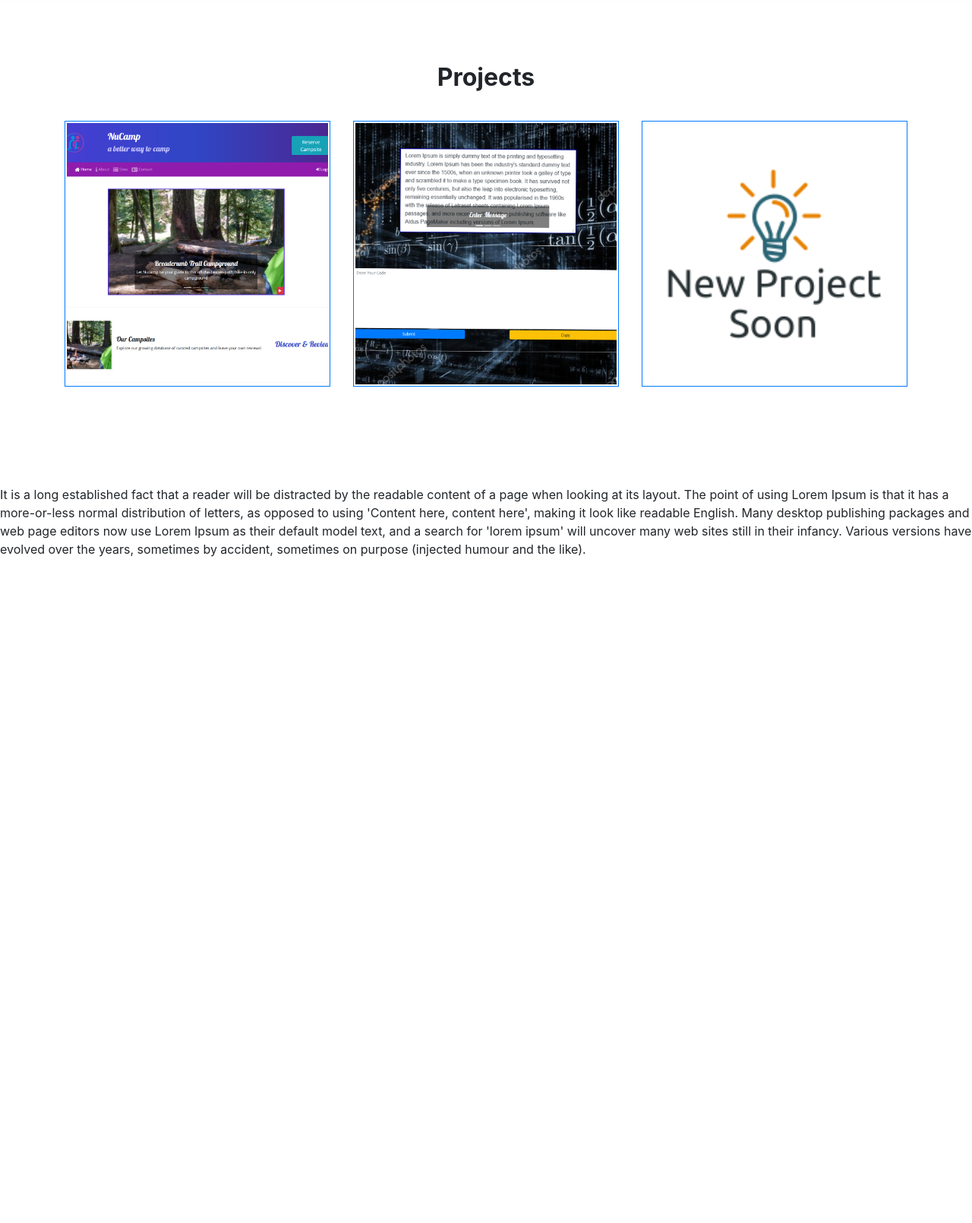
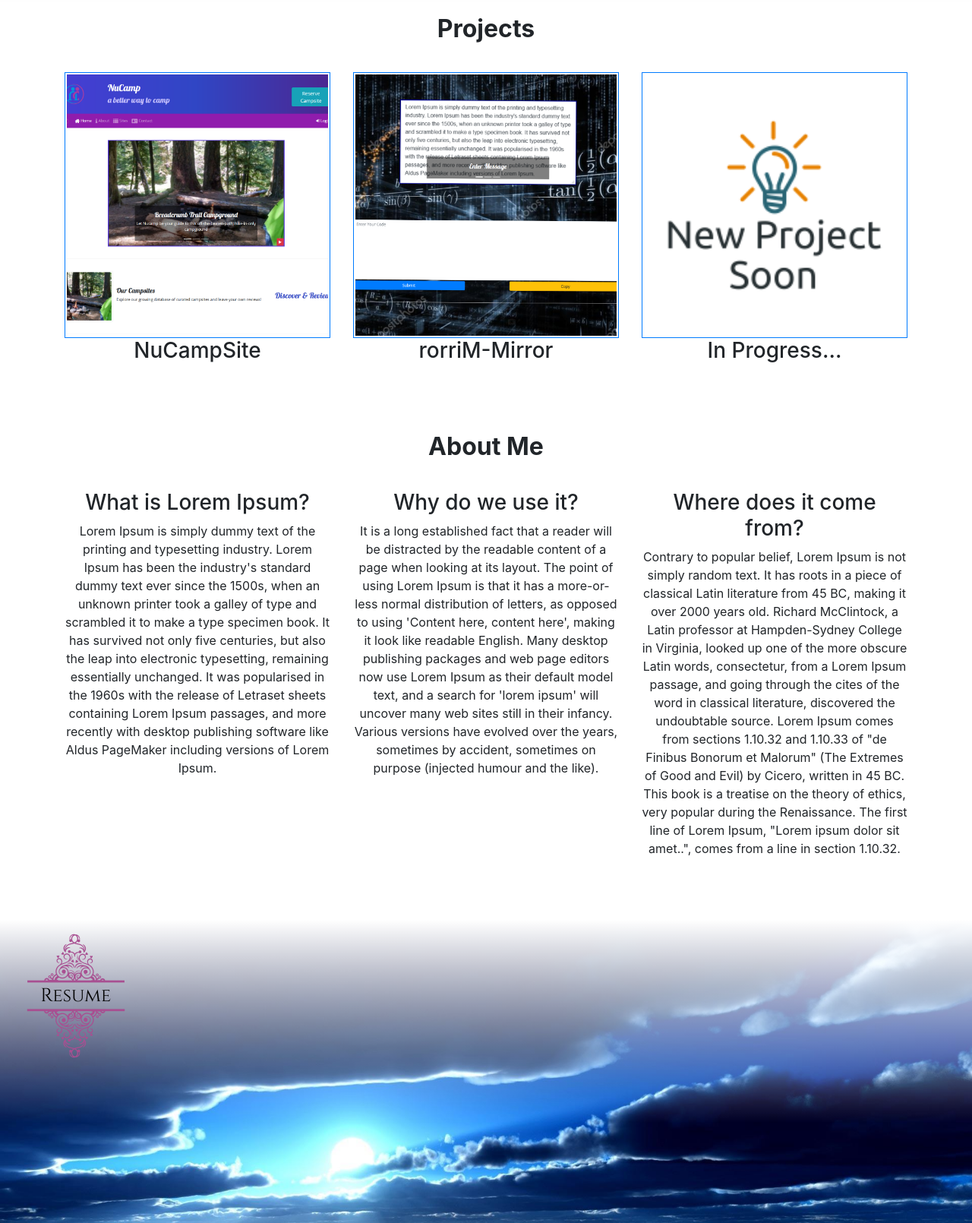
Before and after one commit to ChristopherC360/RE-Portfolio, a website: page index.html in a window 1280 px wide. Shown: the part 797-2407 px from the top of the page at 76% size. Before the commit the page ends 1532 px from the top, so only its background shows below. Drawn offline with nearby package versions, Linux system fonts and the light colour scheme; grey boxes are pictures that could not be loaded.

Commit message:
RE-Portfolio V0.5

```diff
--- a/css/styles.scss
+++ b/css/styles.scss
@@ -8,6 +8,15 @@ body {
 .bgHeaderJpg {
     height: 100%;
     background-image:linear-gradient(to bottom, rgba(0, 0, 0, 0), rgba(0, 0, 0, 0), rgba(0, 0, 0, 0), rgb(255, 255, 255)), url("../img/headerPicture.jpg");
+    background-repeat: no-repeat;
+    background-size: cover;
+    background-position: center;
+    position: relative;
+}
+
+.bgFooterJpg {
+    height: 100%;
+    background-image:linear-gradient(to top, rgba(0, 0, 0, 0), rgba(0, 0, 0, 0), rgba(0, 0, 0, 0), rgb(255, 255, 255)), url("../img/Smy82WU-high-quality-background-images.jpg");
     background-repeat: no-repeat;
     background-size: cover;
     background-position: center;
@@ -34,20 +43,15 @@ body {
     border: 1px solid;
 }
 
-.site-section {
-    padding: 5em 0;
+.sectionPad {
+    padding: 1em;
 }
 
-.section-heading {
+.sectionHeading {
     margin-bottom: 30px;
     position: relative;
-    z-index: 10;
 }
 
-.text-center {
-    text-align: center !important;
-}
-
-.single-portfolio {
+.projectMb {
     margin-bottom: 50px;
     display: block; }
--- a/index.html
+++ b/index.html
@@ -34,10 +34,10 @@
                             <a class="nav-link text-light" href="#home">Home</a>
                         </li>
                         <li class="nav-item col-3">
-                            <a class="nav-link text-light" href="#aboutMe">About</a>
+                            <a class="nav-link text-light" href="#projects">Projects</a>
                         </li>
                         <li class="nav-item col-3">
-                            <a class="nav-link text-light" href="#projects">Projects</a>
+                            <a class="nav-link text-light" href="#aboutMe">About</a>
                         </li>
                         <li class="nav-item col-3">
                             <a class="nav-link text-light" href="#contactMe">Contact</a>
@@ -61,45 +61,86 @@
         </div>
 
     </header>
-
-    <section class="site-section" id="projects">
+    <main>
+        <!-- Projects Section -->
+        <section class="sectionPad" id="projects">
             <div class="container">
                 <div class="row">
-                <div class="section-heading text-center col-md-12">
+                    <div class="sectionHeading text-center col-md-12">
                         <h2><strong>Projects</strong></h2>
                     </div>
                 </div>
-            <div>
                 <div class="row">
-                    <div class="single-portfolio col-sm-4">
+                    <div class="projectMb col-sm-4 text-center">
                         <div class="thumb">
-                            <a href="https://renucampsite.netlify.app/">
-                                <img class="image" src="img/NuCampSite.png" alt="">
+                            <a href="https://renucampsite.netlify.app/" target="_blank">
+                                <img class="image" src="img/NuCampSite.png" alt="NuCampSite">
                             </a>
+                            <h3>NuCampSite</h3>
                         </div>
                     </div>
-                    <div class="single-portfolio col-sm-4">
+                    <div class="projectMb col-sm-4 text-center">
                         <div class="thumb">
-                            <a href="https://rorrimmirror.netlify.app/">
-                                <img class="image" src="img/rorrimmirror.png" alt="">
+                            <a href="https://rorrimmirror.netlify.app/" target="_blank">
+                                <img class="image" src="img/rorrimmirror.png" alt="rorriM-Mirror">
                             </a>
+                            <h3>rorriM-Mirror</h3>
                         </div>
                     </div>
-                    <div class="single-portfolio col-sm-4">
+                    <div class="projectMb col-sm-4 text-center">
                         <div class="thumb">
-                            <a href="">
+                            <a href="" target="_blank">
                                 <img class="image" src="img/NewProjectSoon.png" alt="">
                             </a>
+                            <h3>In Progress...</h3>
                         </div>
                     </div>
                 </div>
             </div>
         </section>
 
+        <!-- About Me Section -->
+
+        <section class="sectionPad" id="aboutMe">
+            <div class="container">
+                <div class="row">
+                    <div class="sectionHeading text-center col-md-12">
+                        <h2><strong>About Me</strong></h2>
+                    </div>
+                </div>
+                <div class="row">
+                    <div class="projectMb col-sm-4 text-center">
+                        <div class="thumb">
+                            <h3>What is Lorem Ipsum?</h3>
+                            <P>Lorem Ipsum is simply dummy text of the printing and typesetting industry. Lorem Ipsum has been the industry's standard dummy text ever since the 1500s, when an unknown printer took a galley of type and scrambled it to make a type specimen book. It has survived not only five centuries, but also the leap into electronic typesetting, remaining essentially unchanged. It was popularised in the 1960s with the release of Letraset sheets containing Lorem Ipsum passages, and more recently with desktop publishing software like Aldus PageMaker including versions of Lorem Ipsum.</P>
+                        </div>
+                    </div>
+                    <div class="projectMb col-sm-4 text-center">
+                        <div class="thumb">
+                            <h3>Why do we use it?</h3>
                             <p>It is a long established fact that a reader will be distracted by the readable content of a page when looking at its layout. The point of using Lorem Ipsum is that it has a more-or-less normal distribution of letters, as opposed to using 'Content here, content here', making it look like readable English. Many desktop publishing packages and web page editors now use Lorem Ipsum as their default model text, and a search for 'lorem ipsum' will uncover many web sites still in their infancy. Various versions have evolved over the years, sometimes by accident, sometimes on purpose (injected humour and the like).</p>
+                        </div>
+                    </div>
+                    <div class="projectMb col-sm-4 text-center">
+                        <div class="thumb">
+                            <h3>Where does it come from?</h3>
+                            <p>Contrary to popular belief, Lorem Ipsum is not simply random text. It has roots in a piece of classical Latin literature from 45 BC, making it over 2000 years old. Richard McClintock, a Latin professor at Hampden-Sydney College in Virginia, looked up one of the more obscure Latin words, consectetur, from a Lorem Ipsum passage, and going through the cites of the word in classical literature, discovered the undoubtable source. Lorem Ipsum comes from sections 1.10.32 and 1.10.33 of "de Finibus Bonorum et Malorum" (The Extremes of Good and Evil) by Cicero, written in 45 BC. This book is a treatise on the theory of ethics, very popular during the Renaissance. The first line of Lorem Ipsum, "Lorem ipsum dolor sit amet..", comes from a line in section 1.10.32.</p>
+                        </div>
+                    </div>
+                </div>
+            </div>
+        </section>
+    </main>
 
-    <footer id="contactMe">
+    <!-- Contact Me Section -->
 
+    <footer class="bgFooterJpg" id="contactMe">
+        <div>
+            <div>
+                <!-- Resume Link -->
+                <a href="img/Project-Manager-Resume-Template.jpg" target="_blank"><img src="img/resume-design.png"></a>
+            </div>
+        </div>
     </footer>
 </body>
 </html>
```
Also changed, not shown: css/styles.css, img/Project-Manager-Resume-Template.jpg (added), img/Smy82WU-high-quality-background-images.jpg (added), img/resume-design.png (added), img/wp7002801-earth-arch-hd-wallpapers.jpg (added). Lines whose indentation alone changed are shown as unchanged.
